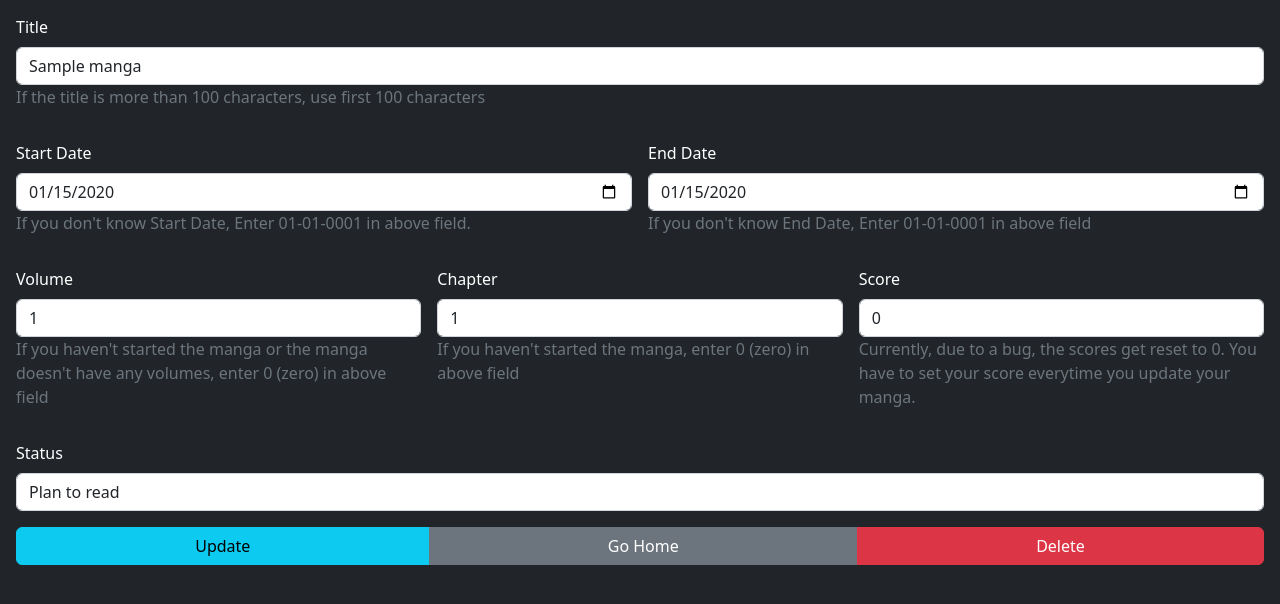
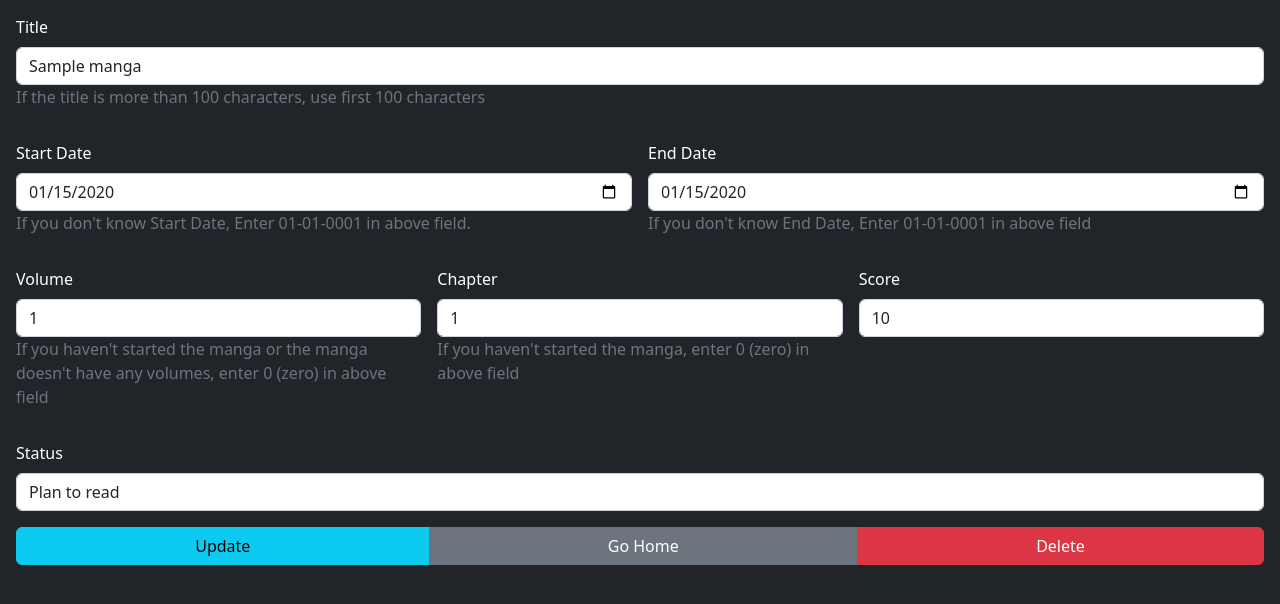
Before and after one commit to EdwinRodger/MyMangaDataBase, a Flask app: page /manga/1/update in a window 1280 px wide. Shown: the part 133-737 px from the top of the page. Run offline with Flask 2, Linux system fonts and the light colour scheme; tables that the repository leaves empty hold one stand-in row (values such as "Sample post"); parts of the project's set-up code (start-up, migrations or seed data) failed here and were passed over; some libraries are stand-ins or nearby versions.

Commit message:
fixed score resetting bug

```diff
--- a/src/manga/routes.py
+++ b/src/manga/routes.py
@@ -58,7 +58,7 @@ def update_manga(manga_id):
         form.volume.data = manga.volume
         form.chapter.data = manga.chapter
         form.status.data = manga.status
-        form.score.data = manga.score
+        form.score.data = str(manga.score)
     return render_template(
         "manga_id.html",
         title="Edit Manga",
@@ -104,6 +104,7 @@ def add_one_volume(manga_id, number):
     db.session.commit()
     return redirect(url_for("main.home"))
 
+
 # Searches manga in the database
 @mangas.route("/search", methods=["POST"])
 def search_manga():
--- a/src/templates/manga_id.html
+++ b/src/templates/manga_id.html
@@ -90,8 +90,6 @@
                 {% else %}
                 {{ form.score(class="form-control") }}
                 {% endif %}
-                <p class="text-muted">Currently, due to a bug, the scores get reset to 0. You have to set your score
-                    everytime you update your manga.</p>
             </div>
             <div class="col-md-12">
                 <label class="form-label">{{ form.status.label }}</label>
```
